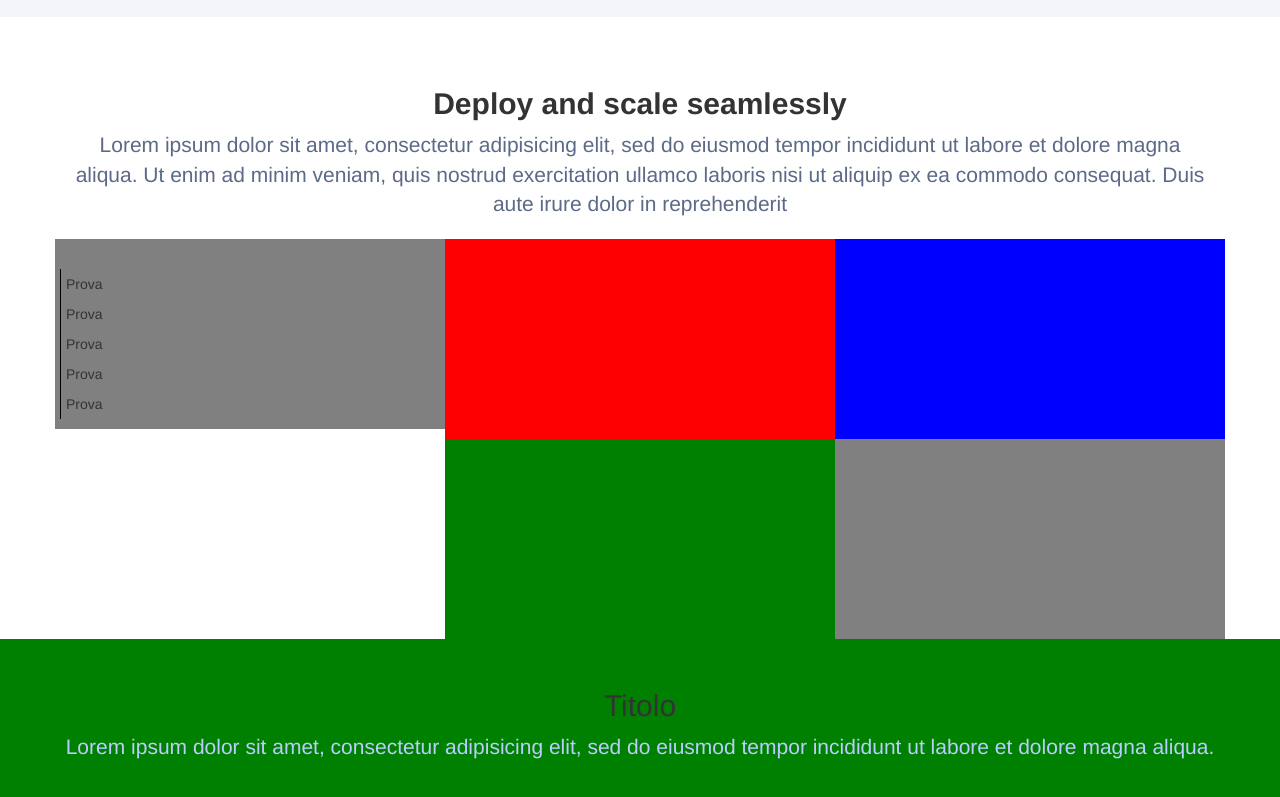
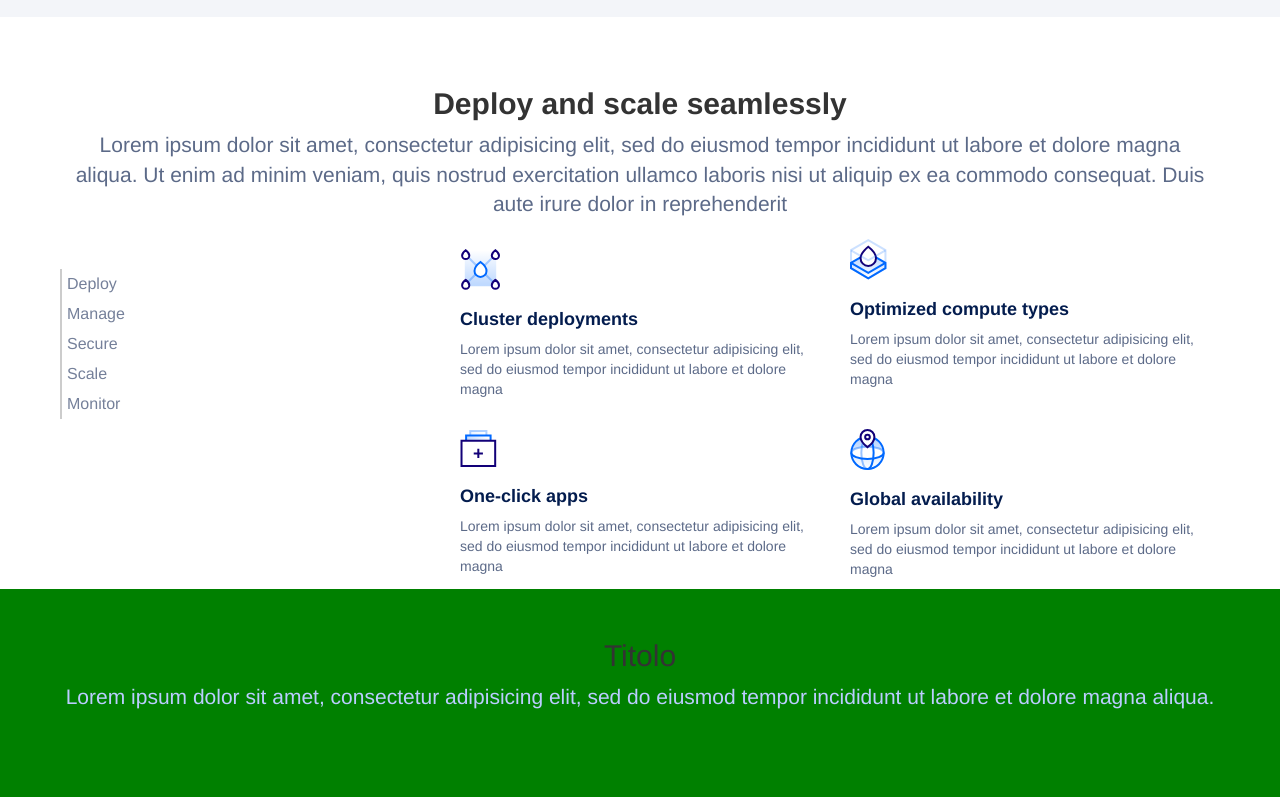
Before and after one commit to MatteoVollero/html-css-digitalocean, a plain HTML site: page index.html in a window 1280 px wide. Shown: the part 843-1640 px from the top of the page. Drawn offline with nearby package versions, Linux system fonts and the light colour scheme.

Commit message:
Sezione delle icone

```diff
--- a/css/style.css
+++ b/css/style.css
@@ -77,8 +77,20 @@
 }
 
 .margin_top_10{
-  color: black;
   margin-top: 10px;
+}
+
+.rcd-color{
+  color: #031c4e;
+  font-weight: bold;
+}
+
+.rcd-p-color{
+  color:#5c6a88;
+}
+
+.margin_top_10 p{
+  color:
 }
 
 .form_container h2{
@@ -176,6 +188,8 @@
   color: #5c6a88;
 }
 
+
+
 .bold{
   font-weight: bold;
 }
@@ -192,7 +206,7 @@
 }
 
 .border-left{
-  border-left: 1px solid black;
+  border-left: 2px solid #cccccc;
   line-height: 30px;
 }
 
@@ -204,6 +218,10 @@
   margin-top: 120px;
 }
 
+.margin_bottom_10{
+  margin-bottom: 10px;
+}
+
 .main_list{
   list-style: none;
   margin-top: 30px;
@@ -212,6 +230,13 @@
 .main_list li{
   margin-left: -50px;
   padding-left: 5px;
+}
+
+.main_list li a{
+  list-style: none;
+  color: #75809a;
+  font-weight: normal;
+  font-size: 16px;
 }
 
 .padding_top_30{
--- a/index.html
+++ b/index.html
@@ -124,25 +124,43 @@
 
       <div class="container">
         <div class="row">
-          <div class="col-xs-12 col-md-4 bg_grey">
+          <div class="col-xs-12 col-md-4">
             <ul class="main_list">
-              <li class="border-left">Prova</li>
-              <li class="border-left">Prova</li>
-              <li class="border-left">Prova</li>
-              <li class="border-left">Prova</li>
-              <li class="border-left">Prova</li>
+              <li class="border-left"> <a href="#">Deploy</a> </li>
+              <li class="border-left"> <a href="#">Manage</a> </li>
+              <li class="border-left"> <a href="#">Secure</a> </li>
+              <li class="border-left"> <a href="#">Scale</a> </li>
+              <li class="border-left"> <a href="#">Monitor</a> </li>
             </ul>
           </div>
 
           <!-- Riga Cluster deployments e Optimized compute types -->
-              <div class="col-xs-12 col-md-4 size bg_red"></div>
-              <div class="col-xs-12 col-md-4 size bg_blue"></div>
+              <div class="col-xs-12 col-md-4 text-left margin_top_10">
+                <img class="margin_bottom_10" src="img/cluster-deployments.svg" alt="cluster">
+                <h4 class="rcd-color">Cluster deployments</h4>
+                <p class="rcd-p-color">Lorem ipsum dolor sit amet, consectetur adipisicing elit, sed do eiusmod tempor incididunt ut labore et dolore magna</p>
+              </div>
+
+              <div class="col-xs-12 col-md-4 text-left">
+                <img class="margin_bottom_10" src="img/icona-optimized.svg" alt="cluster">
+                <h4 class="rcd-color">Optimized compute types</h4>
+                <p class="rcd-p-color">Lorem ipsum dolor sit amet, consectetur adipisicing elit, sed do eiusmod tempor incididunt ut labore et dolore magna</p>
+              </div>
+            </div>
           <!-- /Riga Cluster deployments e Optimized compute types -->
-        </div>
         <!-- Riga One-click app e Global Availability -->
         <div class="row">
-          <div class="col-xs-12 col-md-push-4 col-md-4 size bg-green"></div>
-          <div class="col-xs-12 col-md-push-4 col-md-4 size bg_grey"></div>
+          <div class="col-xs-12 col-md-push-4 col-md-4 text-left">
+            <img class="margin_bottom_10" src="img/icona-oneclick.svg" alt="cluster">
+            <h4 class="rcd-color">One-click apps</h4>
+            <p class="rcd-p-color">Lorem ipsum dolor sit amet, consectetur adipisicing elit, sed do eiusmod tempor incididunt ut labore et dolore magna</p>
+          </div>
+
+          <div class="col-xs-12 col-md-push-4 col-md-4 text-left">
+            <img class="margin_bottom_10" src="img/icona-global.svg" alt="cluster">
+            <h4 class="rcd-color">Global availability</h4>
+            <p class="rcd-p-color">Lorem ipsum dolor sit amet, consectetur adipisicing elit, sed do eiusmod tempor incididunt ut labore et dolore magna</p>
+          </div>
         </div>
         <!-- /Riga One-click app e Global Availability -->
 
```
Also changed, not shown: img/cluster-deployments.svg (added).
